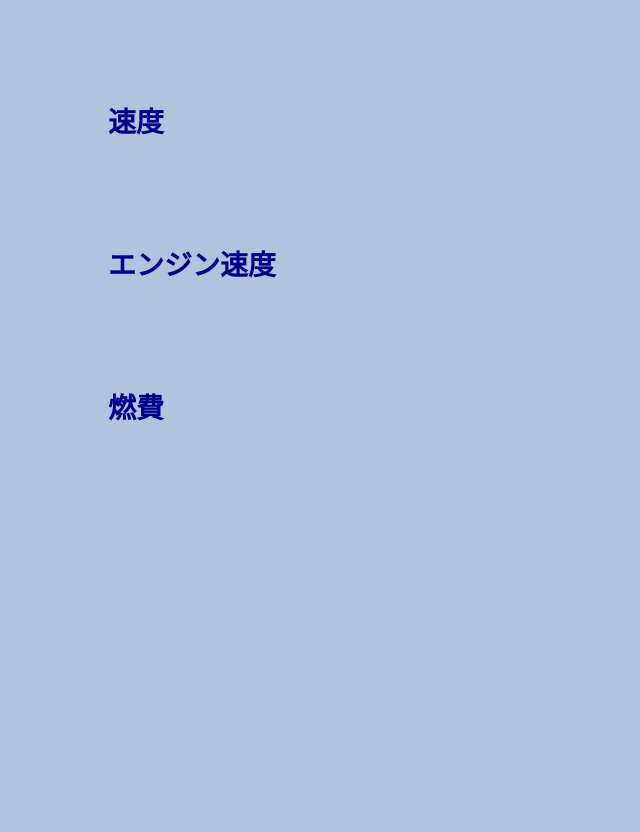
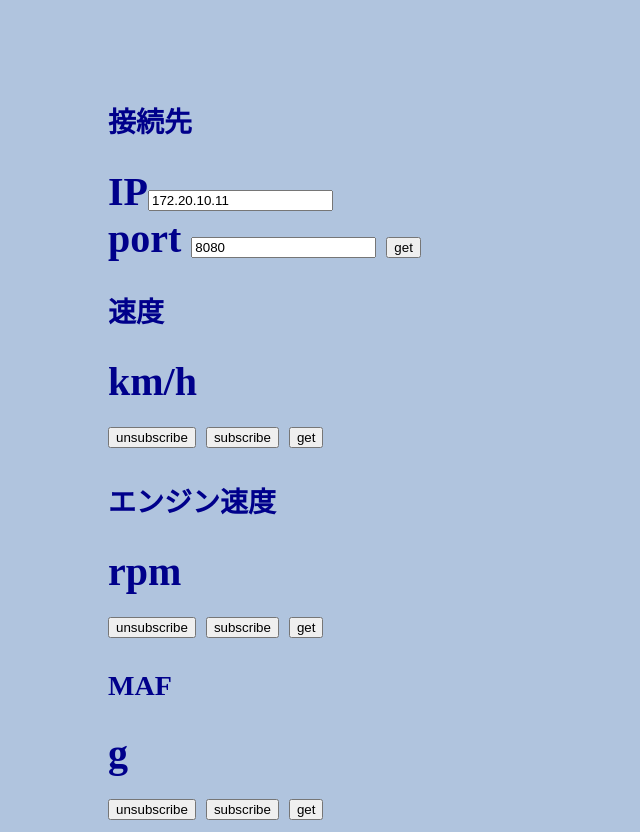
Before and after one commit to yas-nyan/htmlCar, a plain HTML site: page myworld/test.html in a window 1280 px wide. Shown: the whole page, without its empty margins (0-640 px from the left). Before the commit the page ends 800 px from the top, so only its background shows below. Drawn offline with Linux system fonts and the light colour scheme.

Commit message:
フロントを軽く作った

```diff
--- a/myworld/test.html
+++ b/myworld/test.html
@@ -1,30 +1,78 @@
 <!doctype html>
 <html>
+
 <head>
     <title>私の世界</title>
     <script src="test.js"></script>
     <script>
-      Vehicle.vehicleSpeed.get().then(function(vehicleSpeed) {
+        vehicle = new Vehicle("172.20.10.11", 8080);
+        /*
+        vehicle.vehicleSpeed.get().then(function(vehicleSpeed) {
             document.getElementById('vehicleSpeed').innerHTML = vehicleSpeed;
         });
-      Vehicle.engineSpeed.get().then(function(engineSpeed) {
+        vehicle.engineSpeed.get().then(function(engineSpeed) {
             document.getElementById('engineSpeed').innerHTML = engineSpeed;
         });
-      Vehicle.fuelConsumption.get().then(function(fuelConsumption) {
+        vehicle.fuelConsumption.get().then(function(fuelConsumption) {
             document.getElementById('fuelConsumphtion').innerHTML = fuelConsumption;
         });
+        */
+
+        function getParam(param) {
+            vehicle[param].get().then((data) => {
+                document.getElementById(param).innerHTML = data.value;
+            })
+        }
+
+        function subscribeParam(param) {
+            vehicle[param].subscribe((data) => {
+                document.getElementById(param).innerHTML = data.value;
+            })
+        }
+
+        function unsubscribeParam(param) {
+            vehicle[param].unsubscribe().then((data) => {
+                document.getElementById(param).innerHTML = "停止中";
+            })
+        }
+
+        function init() {
+            var host = document.getElementById("ip").value;
+            var port = document.getElementById("port").value;
+            vehicle = new Vehicle(host, port);
+
+        }
     </script>
     <link rel="stylesheet" type="text/css" href="test.css">
 </head>
 
 <body>
     <div id="speedBox">
+        <p>接続先</p>
+        IP<input type="text" id="ip" value="172.20.10.11">
+        <br> port
+        <input type="text" id="port" value="8080">
+
+        <input type="button" value="get" onclick="init()">
         <p>速度</p>
-      <div id='vehicleSpeed'></div>
+        <div id='vehicleSpeed'></div>km/h
+        <br>
+        <input type="button" value="unsubscribe" onclick="unsubscribeParam('vehicleSpeed')">
+        <input type="button" value="subscribe" onclick="subscribeParam('vehicleSpeed')">
+        <input type="button" value="get" onclick="getParam('vehicleSpeed')">
         <p>エンジン速度</p>
-      <div id='engineSpeed'></div>
-      <p>燃費</p>
-      <div id='fuelConsumption'></div>
+        <div id='engineSpeed'></div>rpm
+        <br>
+        <input type="button" value="unsubscribe" onclick="unsubscribeParam('engineSpeed')">
+        <input type="button" value="subscribe" onclick="subscribeParam('engineSpeed')">
+        <input type="button" value="get" onclick="getParam('engineSpeed')">
+        <p>MAF</p>g
+        <br>
+        <input type="button" value="unsubscribe" onclick="unsubscribeParam('MAF')">
+        <input type="button" value="subscribe" onclick="subscribeParam('MAF')">
+        <input type="button" value="get" onclick="getParam('MAF')">
+        <div id='MAF'></div>
     </div>
 </body>
+
 </html>
--- a/myworld/test.js
+++ b/myworld/test.js
@@ -59,7 +59,9 @@ class VehicleSignalInterface {
             if (event.status == 'failes') {
 
             } else {
-                callback(JSON.parse(event.data));
+                if (event.data.path == this.path) {
+                    callback(JSON.parse(event.data));
+                }
             }
 
         });
```
Lines whose indentation alone changed are shown as unchanged.
